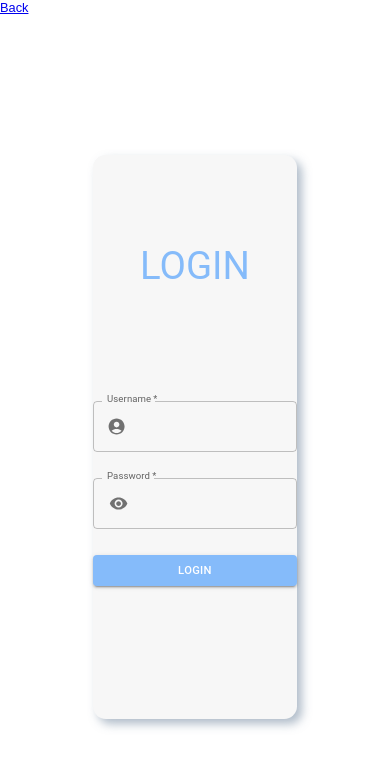
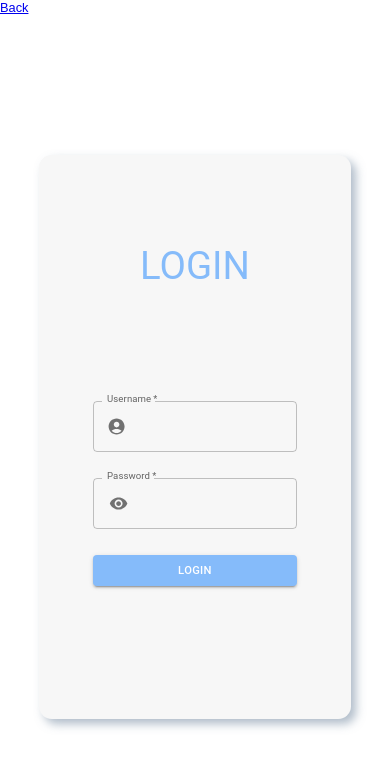
Before and after one commit to makiyo-ronkko/makiyo-app, a React (Create React App) app: page /login-page in a window 390 px wide. Shown: the top 768 px of the page. Built offline with nearby package versions, Linux system fonts and the light colour scheme.

Commit message:
develop: style: increase flex-basis for small screen

```diff
--- a/src/components/Projects/LoginPage/Box/Box.module.css
+++ b/src/components/Projects/LoginPage/Box/Box.module.css
@@ -35,7 +35,7 @@
 	}
 
 	.form {
-		flex-basis: 50%;
+		flex-basis: 80%;
 		border-radius: 1rem;
 	}
 }
```
